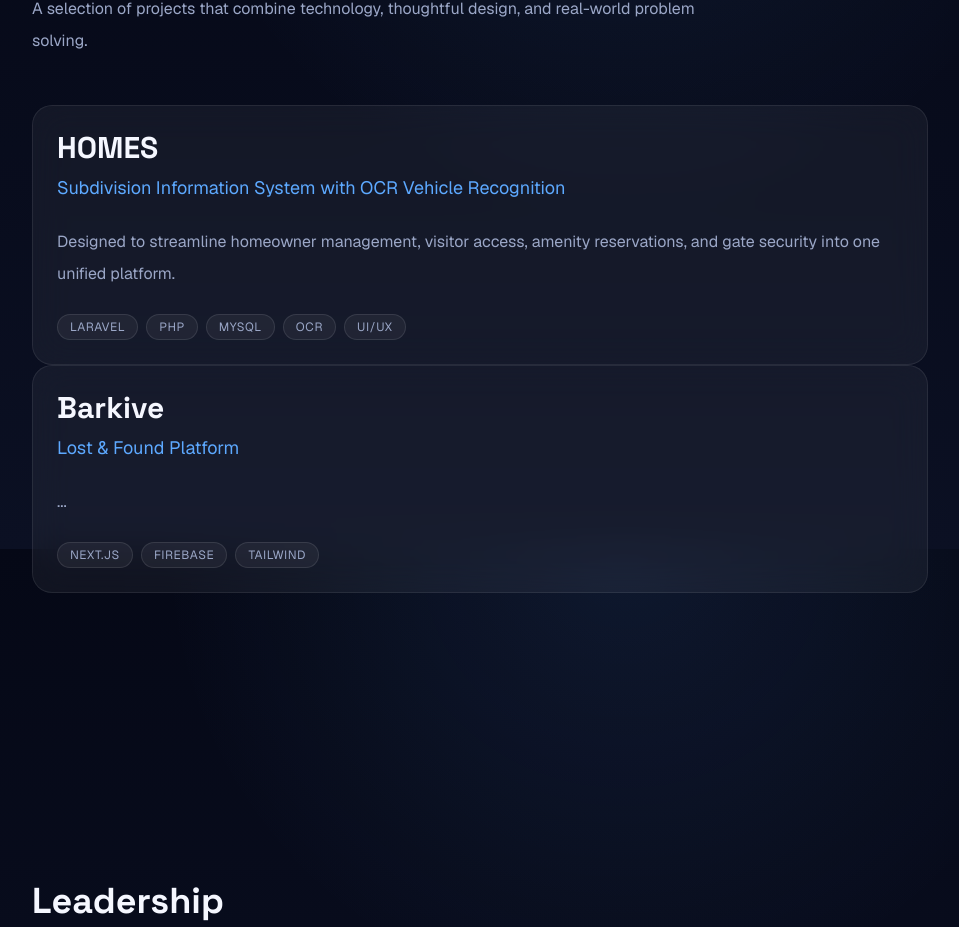
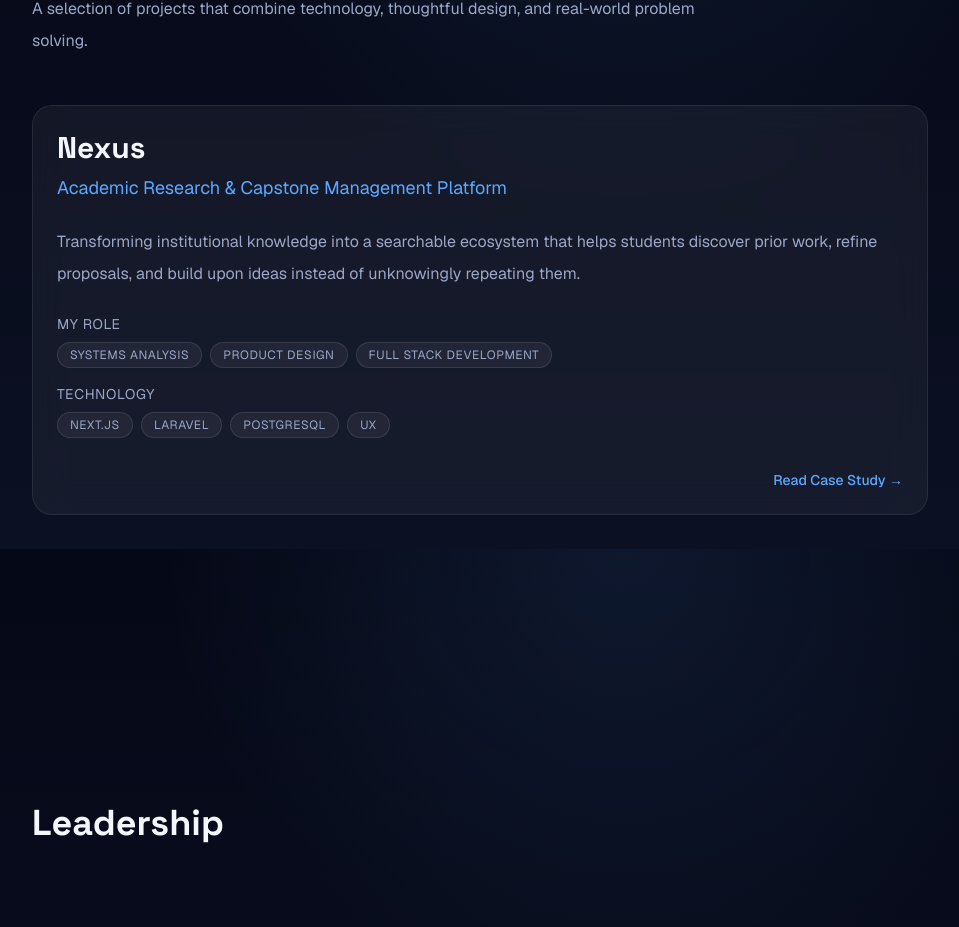
Before and after one commit to Xecrezil/xecre-portfolio, a Next.js app: page / in a window 1280 px wide. Shown: the part 1051-1978 px from the top of the page, without its empty margins (16-975 px from the left). Built offline with nearby package versions, Linux system fonts and the light colour scheme.

Commit message:
feat: introduce Nexus as flagship featured project

```diff
--- /dev/null
+++ b/src/app/projects/nexus/page.tsx
@@ -0,0 +1,9 @@
+export default function NexusCaseStudy() {
+  return (
+    <main className="min-h-screen flex items-center justify-center">
+      <h1 className="text-5xl font-bold">
+        Nexus Case Study
+      </h1>
+    </main>
+  );
+}
--- a/src/components/sections/FeaturedWork.tsx
+++ b/src/components/sections/FeaturedWork.tsx
@@ -14,27 +14,22 @@ export default function FeaturedWork() {
         />
         <div className="max-w-4xl">
 
-          <ProjectCard
-            title="HOMES"
-            subtitle="Subdivision Information System with OCR Vehicle Recognition"
-            description="Designed to streamline homeowner management, visitor access, amenity reservations, and gate security into one unified platform."
-            tags={[
-              "Laravel",
-              "PHP",
-              "MySQL",
-              "OCR",
-              "UI/UX",
-            ]}
-          />
-          <ProjectCard
-            title="Barkive"
-            subtitle="Lost & Found Platform"
-            description="..."
-            tags={[
-                "Next.js",
-                "Firebase",
-                "Tailwind",
-            ]}
+            <ProjectCard
+                title="Nexus"
+                subtitle="Academic Research & Capstone Management Platform"
+                summary="Transforming institutional knowledge into a searchable ecosystem that helps students discover prior work, refine proposals, and build upon ideas instead of unknowingly repeating them."
+                roles={[
+                    "Systems Analysis",
+                    "Product Design",
+                    "Full Stack Development",
+                ]}
+                technologies={[
+                    "Next.js",
+                    "Laravel",
+                    "PostgreSQL",
+                    "UX",
+                ]}
+                href="/projects/nexus"
             />
 
 
--- a/src/components/ui/ProjectCard.tsx
+++ b/src/components/ui/ProjectCard.tsx
@@ -1,19 +1,29 @@
 import GlassCard from "@/components/ui/GlassCard";
 import Badge from "@/components/ui/Badge";
+import Link from "next/link";
+
 
 interface ProjectCardProps {
   title: string;
   subtitle: string;
-  description: string;
-  tags: string[];
+  summary: string;
+
+  roles: string[];
+  technologies: string[];
+
+  href: string;
+
   featured?: boolean;
 }
 
     export default function ProjectCard({
     title,
     subtitle,
-  description,
-  tags,
+    summary,
+    roles,
+    technologies,
+    href,
+    featured = false,
     }: ProjectCardProps) {
     return (
         <GlassCard className="space-y-6">
@@ -29,17 +39,54 @@ export default function ProjectCard({
         </div>
 
         <p className="leading-8 text-[var(--muted)]">
-        {description}
+            {summary}
+        </p>
+
+        <div className="space-y-4">
+
+            <div>
+                <p className="mb-2 text-sm uppercase tracking-wider text-[var(--muted)]">
+                My Role
                 </p>
 
                 <div className="flex flex-wrap gap-2">
-        {tags.map((tag) => (
-          <Badge key={tag}>
-            {tag}
+                {roles.map((role) => (
+                    <Badge key={role}>
+                    {role}
                     </Badge>
                 ))}
                 </div>
+            </div>
 
+            <div>
+                <p className="mb-2 text-sm uppercase tracking-wider text-[var(--muted)]">
+                Technology
+                </p>
+
+                        <div className="flex flex-wrap gap-2">
+                        {technologies.map((tech) => (
+                            <Badge key={tech}>
+                            {tech}
+                            </Badge>
+                        ))}
+                        </div>
+            </div>
+
+        </div>
+        <div className="flex justify-end pt-2">
+            <Link
+                href={href}
+                className="
+                text-sm
+                font-medium
+                text-[var(--primary)]
+                transition-colors
+                hover:text-white
+                "
+            >
+                Read Case Study →
+            </Link>
+        </div>
     </GlassCard>
   );
 }
```
Lines whose indentation alone changed are shown as unchanged.
